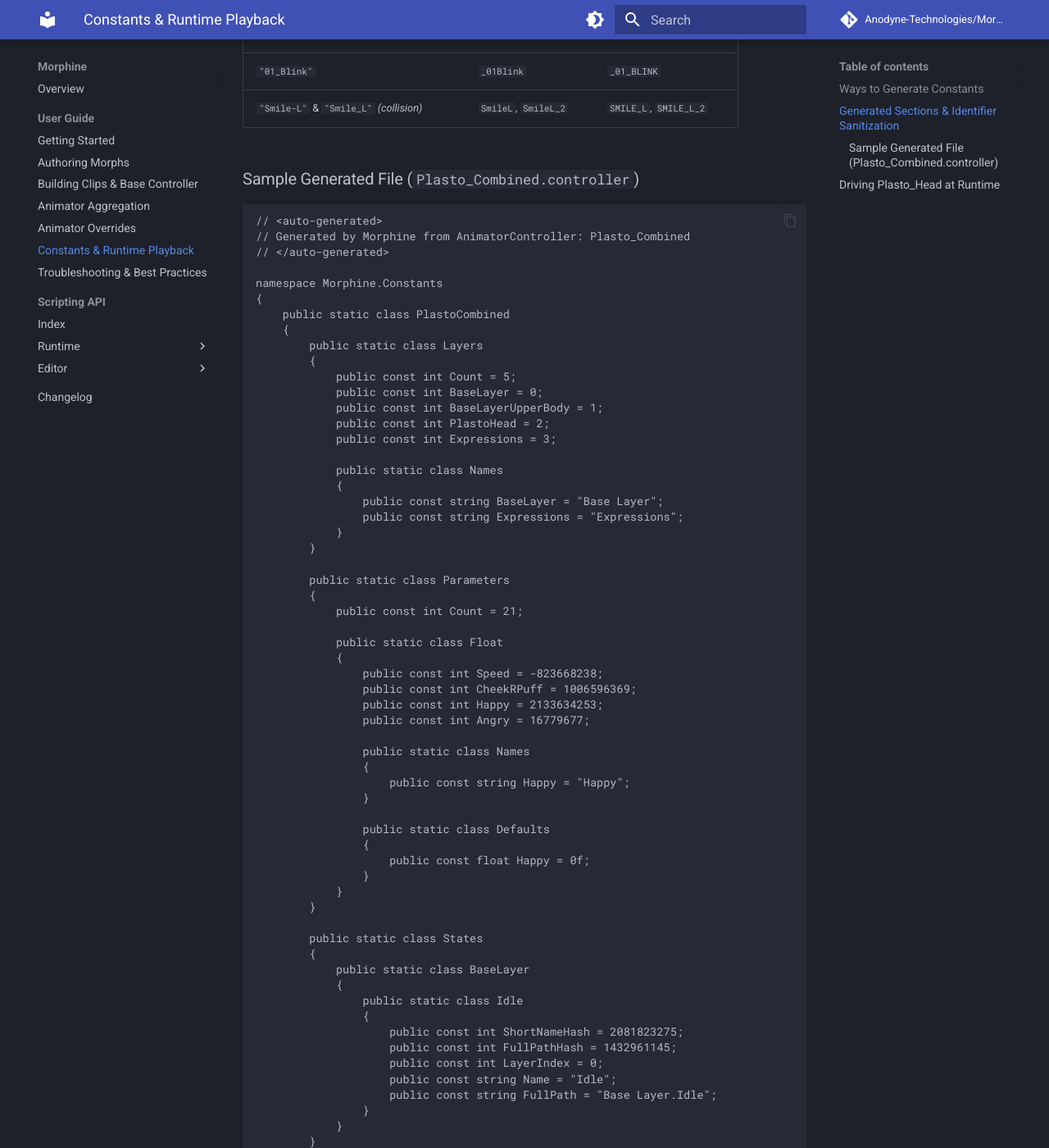
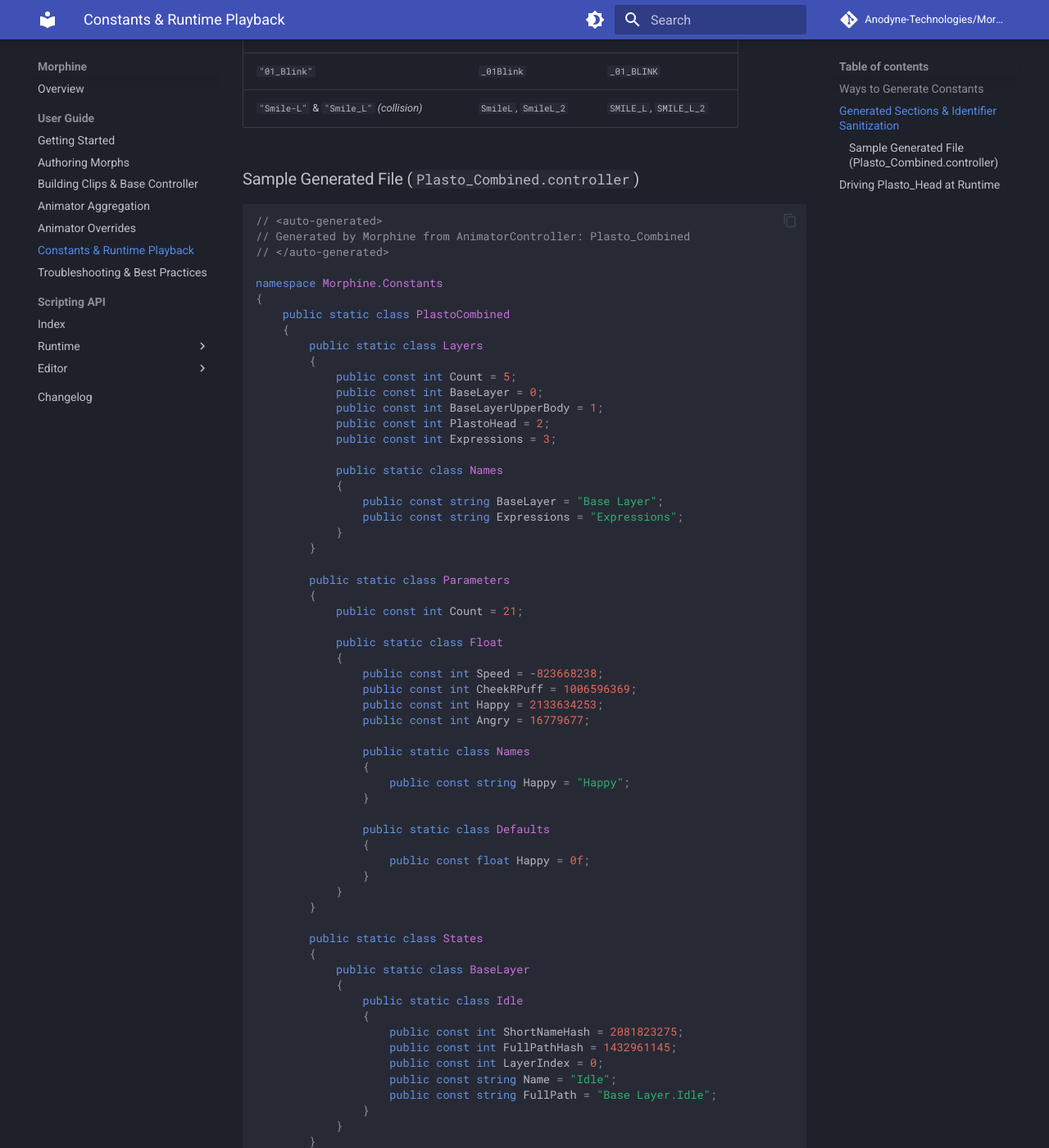
Before and after one commit to Anodyne-Technologies/Morphine, an MkDocs documentation site: the page built from docs/UserGuide/06-Constants-and-Runtime-Playback.md, in a window 1280 px wide and 1400 px high, scrolled down 1066 px. Shown: the whole window at 82% size. Built offline with MkDocs 1.6.1 and Material for MkDocs 9.7.7, drawn with Linux system fonts in a browser that asks for light colours; comment, search, counter and statistics services are not loaded; some of the changed text lies outside the part shown.

Commit message:
docs: enable Mermaid diagrams and syntax highlighting in MkDocs

```diff
--- a/mkdocs.yml
+++ b/mkdocs.yml
@@ -24,6 +24,18 @@ theme:
     - search.suggest
     - search.highlight
     - content.code.copy
+
+markdown_extensions:
+  - admonition
+  - pymdownx.details
+  - pymdownx.highlight:
+      anchor_linenums: true
+  - pymdownx.inlinehilite
+  - pymdownx.superfences:
+      custom_fences:
+        - name: mermaid
+          class: mermaid
+          format: !!python/name:pymdownx.superfences.fence_code_format
 
 nav:
   - Overview: index.md
```
